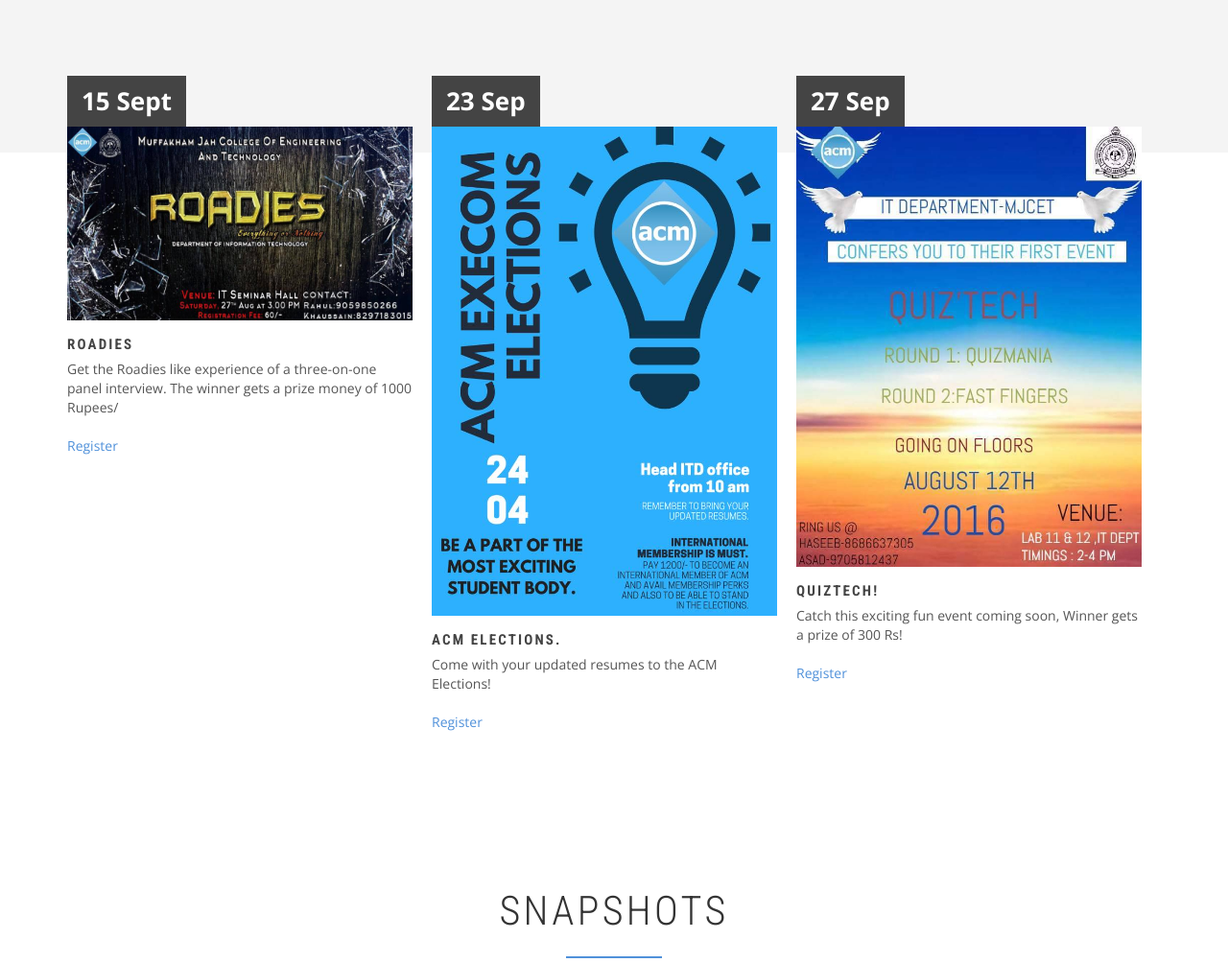
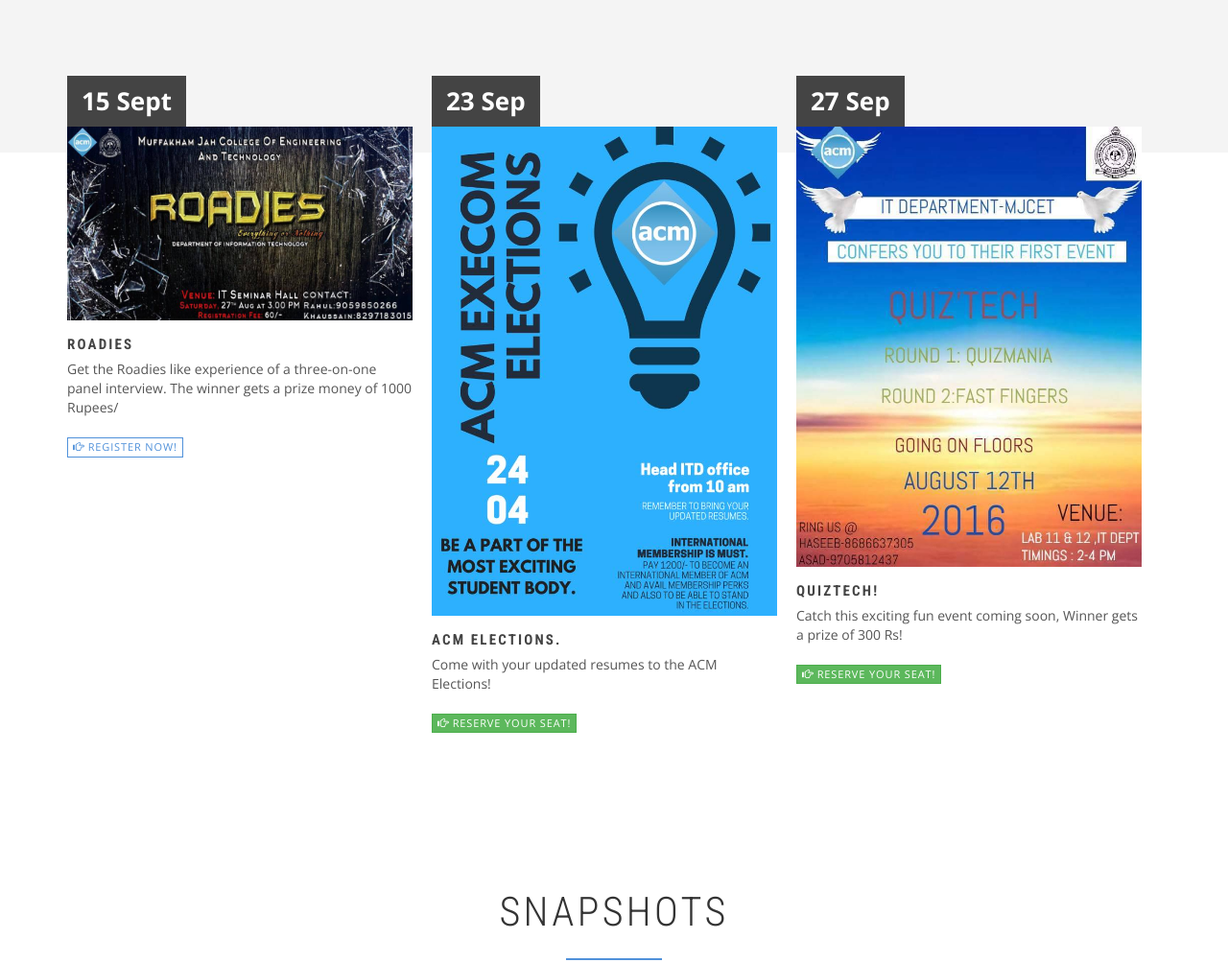
Before and after one commit to rayyanshaji/acm-latest, a PHP site: page / in a window 1280 px wide. Shown: the part 1508-2512 px from the top of the page at 96% size. Run offline with PHP 8.4, Linux system fonts and the light colour scheme; some libraries are stand-ins or nearby versions.

Commit message:
Updated the "Register Now" Button Color. and reservation.

```diff
--- a/index.php
+++ b/index.php
@@ -194,7 +194,7 @@
                         <p class="post-description">
                        Get the Roadies like experience of a three-on-one panel interview. The winner gets a prize money of 1000 Rupees/
                         </p>
-                        <a href="#register" data-toggle="modal" class="read-more" data-target="#register">Register</a>
+                        <a href="#register" data-toggle="modal" <a href="#" class="btn btn-xs btn-primary"><span class="glyphicon glyphicon-hand-right"></span> Register now!</a>
                     </div>
                 </div>
 
@@ -212,7 +212,7 @@
                         <p class="post-description">
                          Come with your updated resumes to the ACM Elections!
                         </p>
-                        <a href="#register" data-toggle="modal" class="read-more" data-target="#register">Register</a>
+                        <a href="#register" data-toggle="modal" <a href="#" class="btn btn-xs btn-success"><span class="glyphicon glyphicon-hand-right"></span> Reserve your seat!</a>
                     </div>
                 </div>
 
@@ -229,7 +229,7 @@
                         <p class="post-description">
                         Catch this exciting fun event coming soon, Winner gets a prize of 300 Rs!
                         </p>
-                        <a href="#register" data-toggle="modal" class="read-more" data-target="#register">Register</a>
+                        <a href="#register" data-toggle="modal" class="btn btn-xs btn-success"><span class="glyphicon glyphicon-hand-right"></span> Reserve your seat!</a>
                     </div>
                 </div>
 
```
